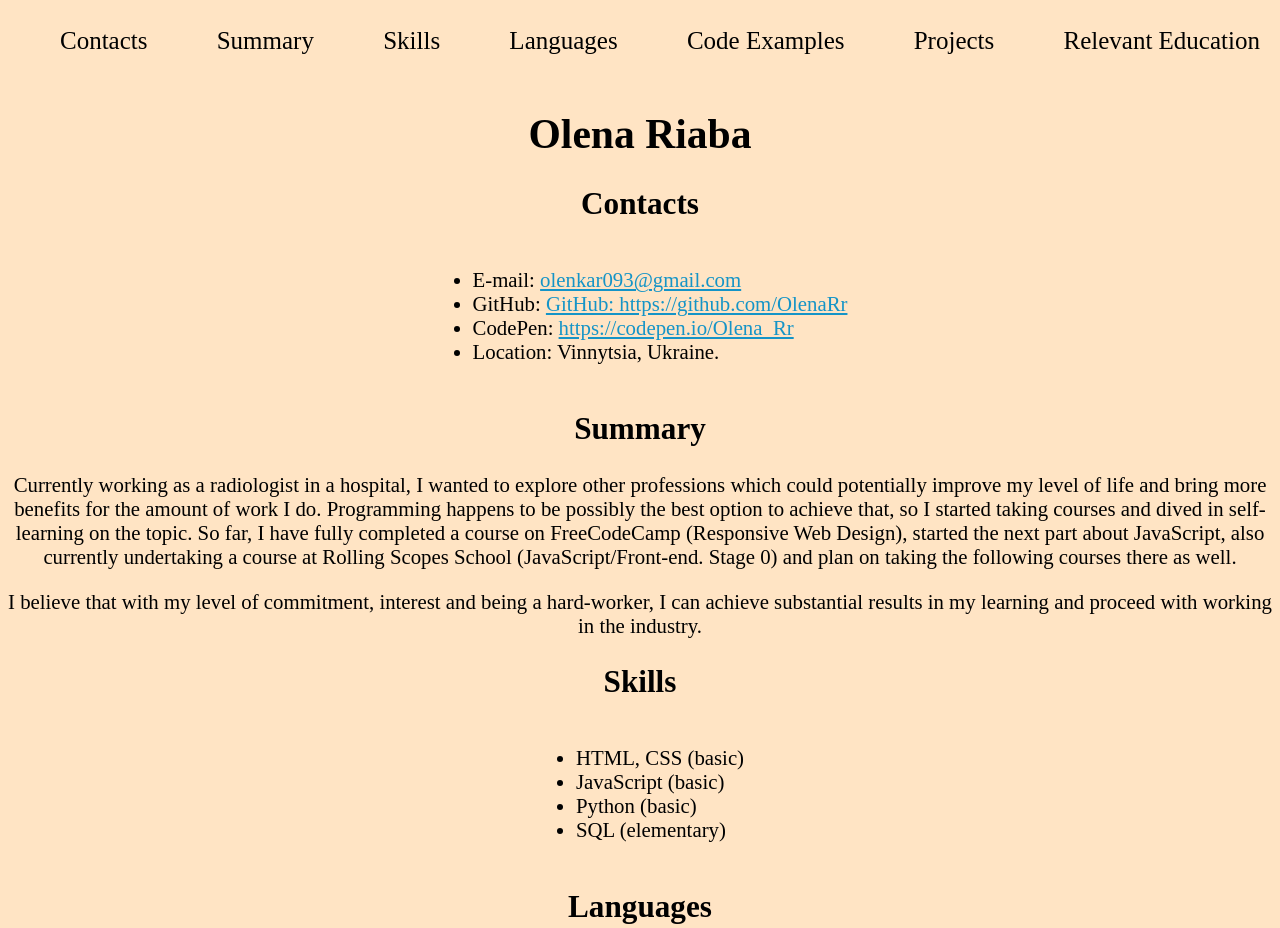
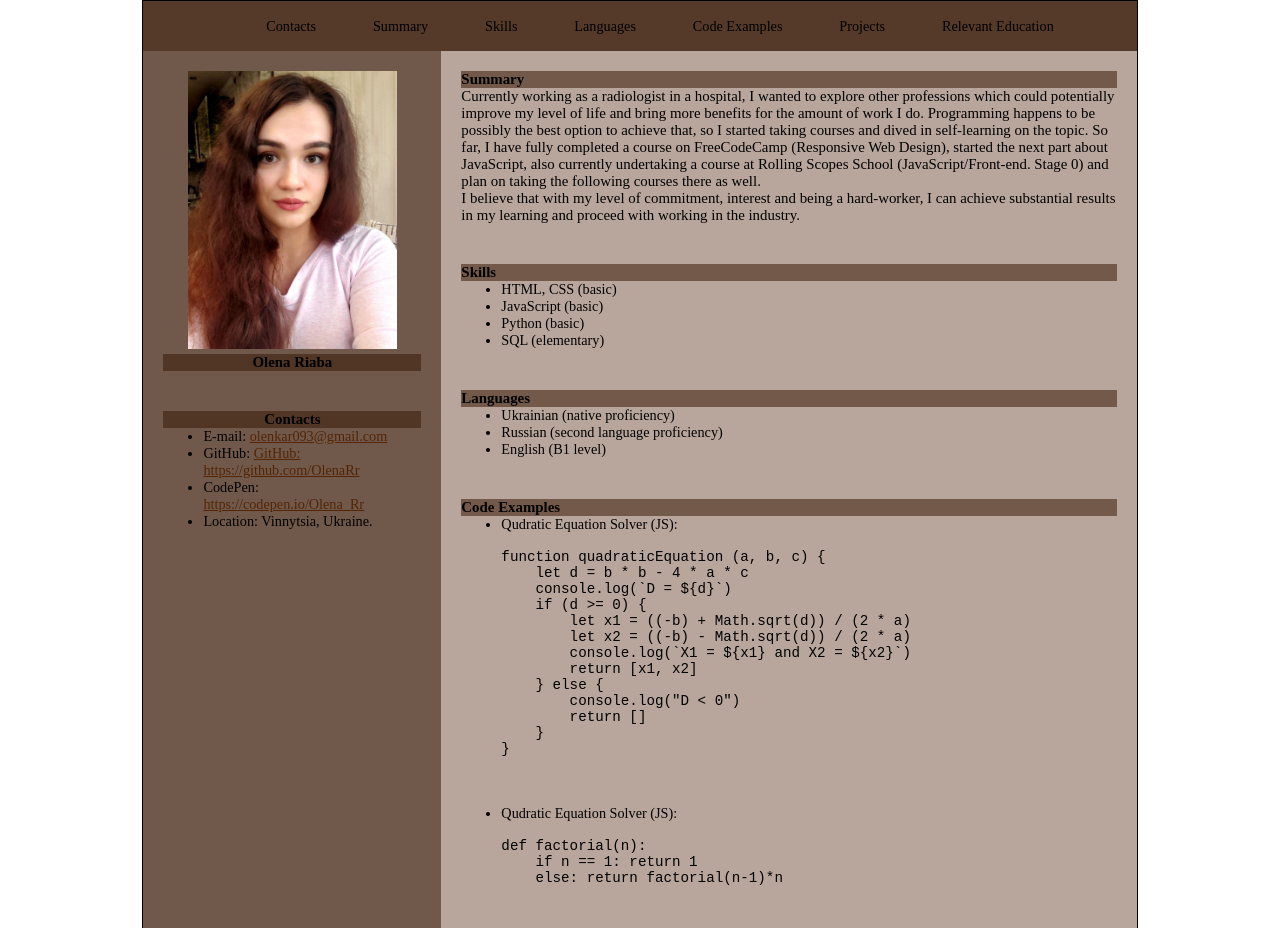
Before and after one commit to OlenaRr/rsschool-cv, a plain HTML site: page index.html in a window 1280 px wide. Shown: the top 928 px of the page. Drawn offline with Linux system fonts and the light colour scheme.

Commit message:
feat: design modified

```diff
--- a/index.html
+++ b/index.html
@@ -35,10 +35,11 @@
         </header>
 
 
-        <main>
+        <main class="main">
             <div class="container">
-
+                <div class="part-left">
                     <div class="section" id="profile">
+                        <img src="photo.jpg" alt="photo" class="photo">
                         <h1 class="section-title">Olena Riaba</h1>
                     </div>
 
@@ -51,7 +52,9 @@
                             <li>Location: Vinnytsia, Ukraine.
                         </ul>
                     </div>
+                </div>
 
+                <div class="part-right">
                     <div class="section" id="summary">
                         <h2 class="section-title">Summary</h2>
                         <p>Currently working as a radiologist in a hospital, I wanted to explore other professions which could potentially improve my level of life and bring more benefits for the amount of work I do. Programming happens to be possibly the best option to achieve that, so I started taking courses and dived in self-learning on the topic. So far, I have fully completed a course on FreeCodeCamp (Responsive Web Design), started the next part about JavaScript, also currently undertaking a course at Rolling Scopes School (JavaScript/Front-end. Stage 0) and plan on taking the following courses there as well.</p>
@@ -81,7 +84,7 @@
                         <h2 class="section-title">Code Examples</h2>
                         <ul>
                             <li>Qudratic Equation Solver (JS):
-                            <pre>
+                                <pre class="pre">
                                     <code>
 function quadraticEquation (a, b, c) {
     let d = b * b - 4 * a * c
@@ -96,6 +99,7 @@
         return []
     }
 }
+
                             </code>
                         </pre>
                             </li>
@@ -126,11 +130,7 @@
                         <ul><li><a href="https://www.freecodecamp.org/certification/fcc001fe431-6cae-4dbe-bd5b-9a0d26f9654e/responsive-web-design" class="education-link">FreeCodeCamp - Responsive Web Design Certificate</a></li>
                         </ul>
                     </div>
-
-
-
-
-
+                </div>
             </div>
         </main>
 
--- a/style.css
+++ b/style.css
@@ -1,67 +1,111 @@
 * {
+    box-sizing: border-box;
+    margin: 0 auto;
+    font-size: calc(0.1em + 1vw);
+
 
 
 }
-html{
+html {
     scroll-behavior: smooth;
 }
-body{
+body {
+
+    min-width: 500px;
     min-height: 100vh;
-    margin: 0;
     padding: 0;
-    background-color: bisque;
+    border: 0.1em solid black;
+    margin: 0 10em;
     display: flex;
     flex-direction: column;
     justify-content: space-between;
-    box-sizing: border-box;
+
+
 }
-.section{
-    text-align: center;
+.section-title{
+    background-color: rgba(58, 26, 8, 0.548);
+}
+.main-header, .footer-list{
+    background-color: rgba(58, 26, 8, 0.863);
+    width: 100%;
+}
+
+
+
+.container {
+    display: flex;
 
 }
 
-.container{
-    max-width: 1440px;
-    margin: 0 auto;
+.part-left {
+
+    flex: 30%;
+    background-color: rgba(58, 26, 8, 0.726);
+    text-align: center;
 }
+.part-right {
+    flex: 70%;
+    background-color: rgba(73, 28, 2, 0.39);
+}
+
 
 
 .nav-list, .footer-list {
     list-style: none;
-    display:flex;
-    justify-content: space-between;
-    align-items: center;
+    display: flex;
+    justify-content: end;
 
 }
+
+
 ul { display: inline-block;
     text-align: left; }
-.nav-link{
-    padding: 0 20px;
+
+.nav-link {
+    padding: 0 2em;
     line-height: 50px;
     text-decoration: none;
     color: black;
-    font-size: 25px;
+
     transition: .3s;
 }
 
-.contact-link, .project-link, .education-link{
+.contact-link, .project-link, .education-link {
     transition: .7s;
-    color: rgb(21, 148, 199);
+    color: rgb(83, 37, 5);
+}
+
+/*pre { text-align: left; }
+pre {
+    display: block;
+    font-family: monospace;
+    white-space: pre;
+    margin: 1em 0;
+  }*/
+
+.pre {
+    position: relative;
+    padding: 0;
 }
 
 a:hover{
-    color: brown;
+    color: rgba(51, 21, 4, 0.651);
+    background-color: rgba(83, 37, 5, 0.205);
 
 }
 
 
 .section{
     font-size: 20.8px;
-
+    border: 1em solid transparent;
+}
+.photo{
+    width: 14em;
+/*    border-radius: 50%;*/
 }
 
 body>footer{
-    background-color: aqua;
+    width: 100%;
 
 }
 
```
Also changed, not shown: photo.jpg (added). Lines whose indentation alone changed are shown as unchanged.
